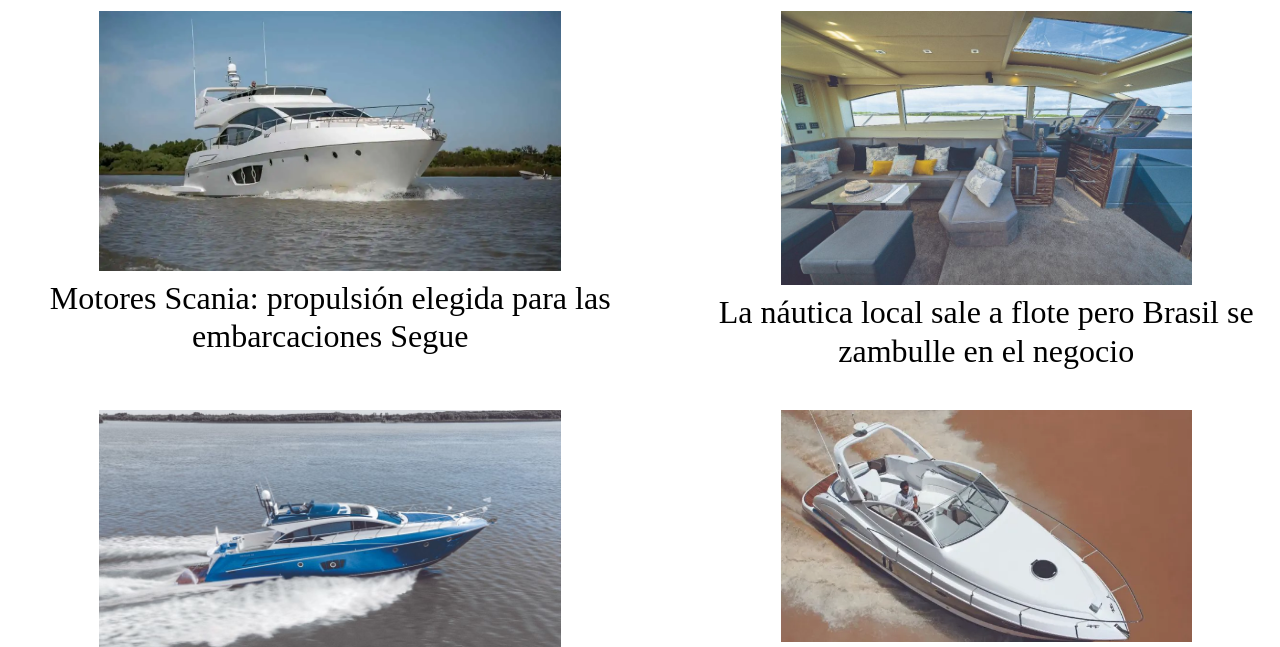
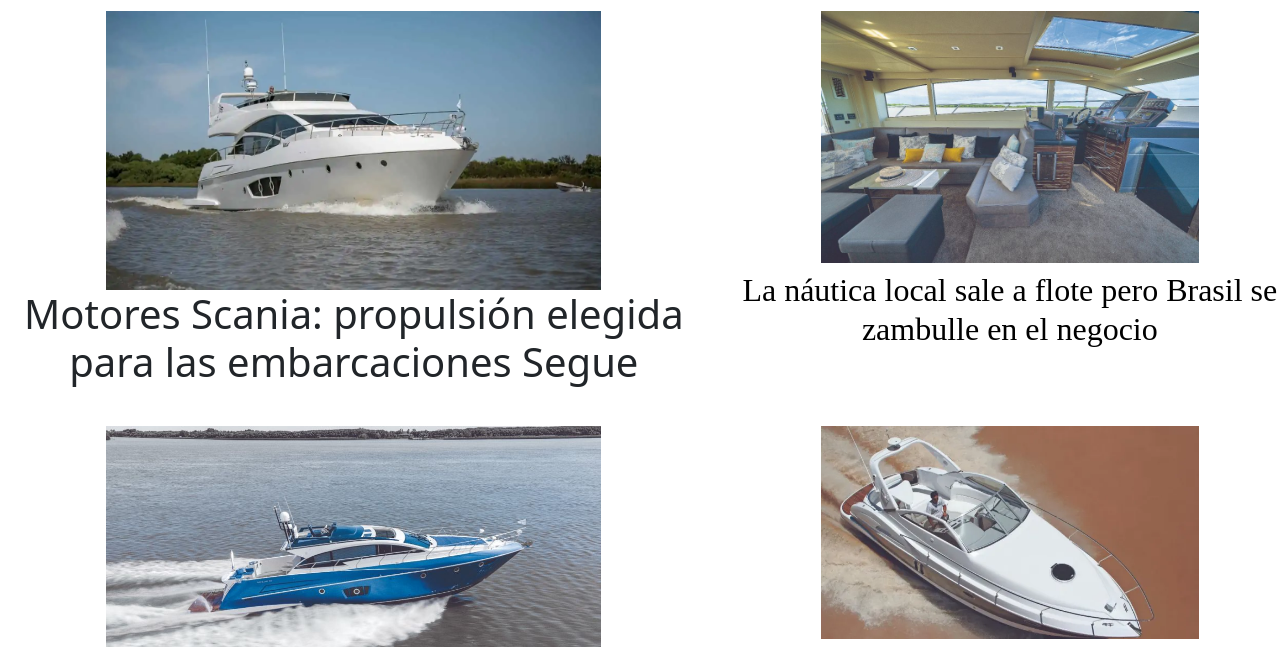
Before and after one commit to juliandubuisson1/PreEntrega2-Dubuisson, a plain HTML site: page pages/noticias.html in a window 1280 px wide. Shown: the part 146-793 px from the top of the page. Drawn offline with nearby package versions, Linux system fonts and the light colour scheme; a web font is replaced by a local one.

Commit message:
modifique noticias

```diff
--- a/pages/noticias.html
+++ b/pages/noticias.html
@@ -39,7 +39,7 @@
             <a href="https://ar.motor1.com/news/617979/scania-segue-marinos/" target="_blank">
                     <img class="img_noticia" src="../img/noticia1.jpg" alt="imagen barco">
             </a>
-            <h1 class="info__noticia">
+            <h1>
                 Motores Scania: propulsión elegida para las embarcaciones Segue
             </h1>
         </div>
```
